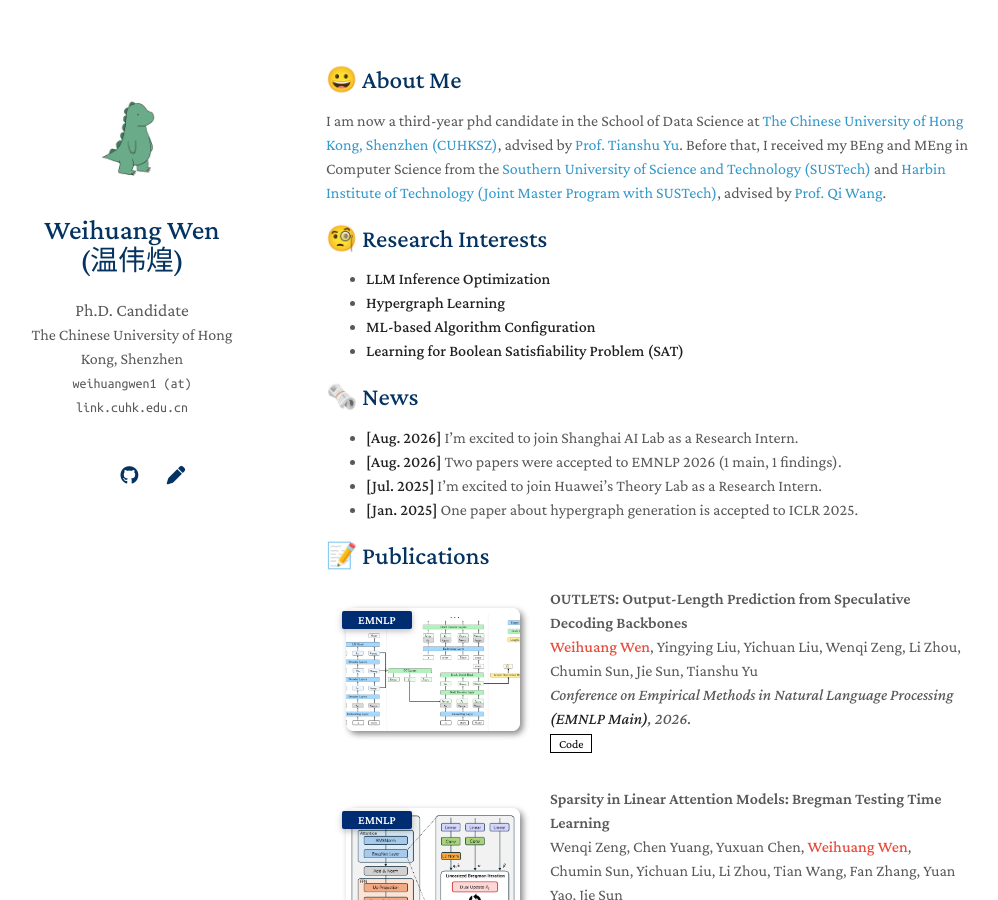
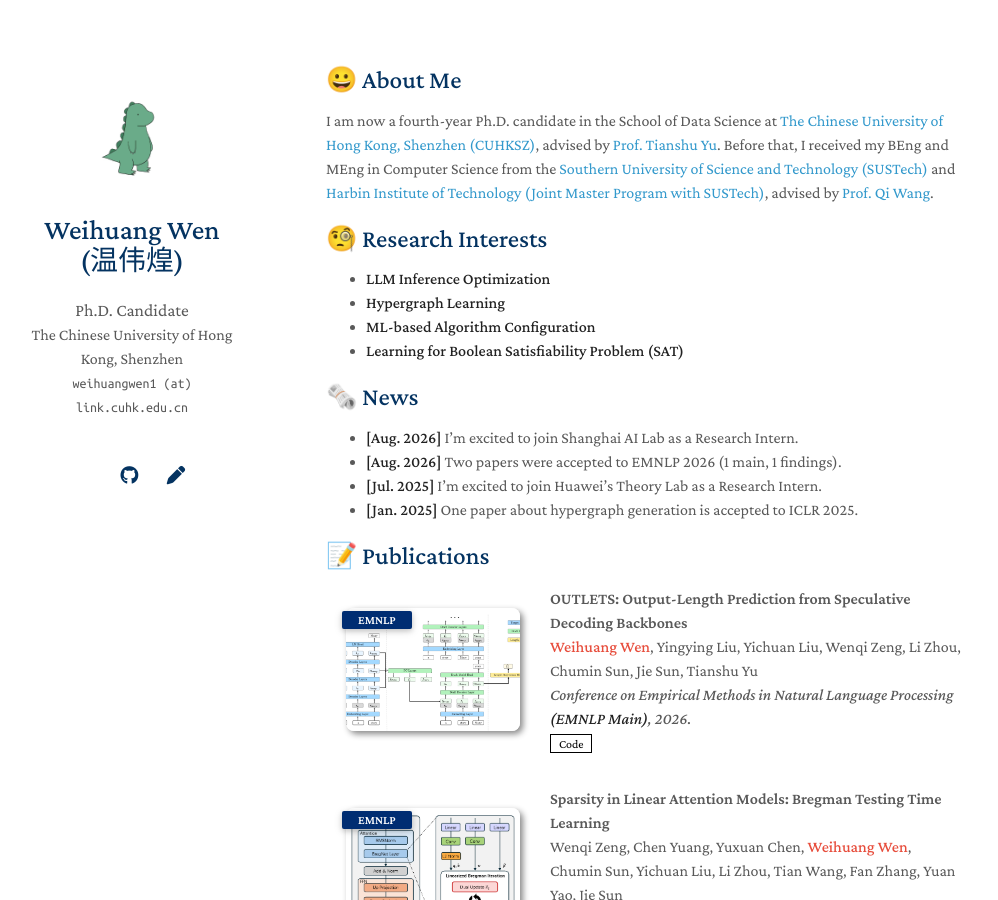
Before and after one commit to markwwen/markwwen.github.io, a Jekyll site: the page built from index.md, in a window 1280 px wide and 900 px high. Shown: the whole window, without its empty margins (144-1142 px from the left). Built offline with Jekyll 4.4.1, drawn with Linux system fonts in a browser that asks for light colours; a style sheet for code colours, icons or effects is not loaded; our own code applies the rules of GitHub Pages for plain Markdown files.

Commit message:
update years

```diff
--- a/index.md
+++ b/index.md
@@ -4,7 +4,7 @@
 
 ## 😀 About Me
 
-I am now a third-year phd candidate in the School of Data Science at [The Chinese University of Hong Kong, Shenzhen (CUHKSZ)](https://www.cuhk.edu.cn), advised by [Prof. Tianshu Yu](https://mypage.cuhk.edu.cn/academics/yutianshu). Before that, I received my BEng and MEng in Computer Science from the [Southern University of Science and Technology (SUSTech)](https://sustech.edu.cn) and [Harbin Institute of Technology (Joint Master Program with SUSTech)](https://www.hit.edu.cn), advised by [Prof. Qi Wang](https://dake98.github.io).
+I am now a fourth-year Ph.D. candidate in the School of Data Science at [The Chinese University of Hong Kong, Shenzhen (CUHKSZ)](https://www.cuhk.edu.cn), advised by [Prof. Tianshu Yu](https://mypage.cuhk.edu.cn/academics/yutianshu). Before that, I received my BEng and MEng in Computer Science from the [Southern University of Science and Technology (SUSTech)](https://sustech.edu.cn) and [Harbin Institute of Technology (Joint Master Program with SUSTech)](https://www.hit.edu.cn), advised by [Prof. Qi Wang](https://dake98.github.io).
 
 
 ## 🧐 Research Interests
```
